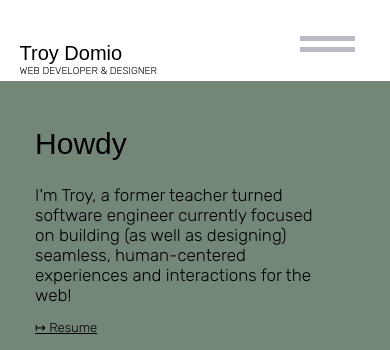
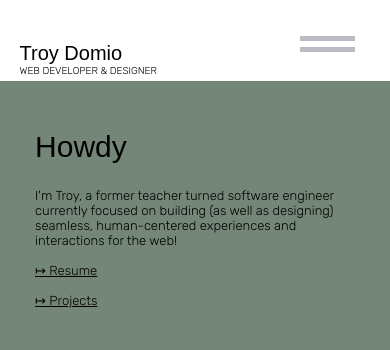
Before and after one commit to troydomio/pv5, a React (Create React App) app: page / in a window 390 px wide. Shown: the top 350 px of the page. Built offline with nearby package versions, Linux system fonts and the light colour scheme; a web font is replaced by a local one.

Commit message:
social button media query

```diff
--- a/src/Components/About /About.css
+++ b/src/Components/About /About.css
@@ -7,14 +7,14 @@
     .underlay{
         margin-top: 4%;
         width: 100vw;
-        height: 60vh;
+        height: 40vh;
         background-color: #738678;
         position: relative;
     }
     .overlay{
-       top:62vh;
+       top:52vh;
         width: 100vw;
-        height: 35vh;
+        height: 55vh;
         background-color: #F5F5F5;
         position: absolute;
         align-items: center;
@@ -44,6 +44,7 @@
          position: absolute;
          box-shadow: -15px 15px 15px rgba(255,255,255,0.1),
          15px 15px 15px rgba(0, 0, 0, 0.1);
+         margin-top: 15%;
     }
     .social img{
         width: 58px;
@@ -86,13 +87,14 @@
     }
     .howdy{
         font-family: 'Chonburi',sans-serif;
-        font-size: 56px;
+        font-size: 36px;
         margin-bottom: 8%;
+        padding-top: 1%;
     }
     .aboutbuttons{
         margin-top: 5%;
         font-family: 'Rubik', sans-serif;
-        font-size: 20px;
+        font-size: 10px;
         text-decoration: underline;
     }
     .aboutbuttons a{
@@ -107,7 +109,7 @@
     }
     .aboutdesc{
         font-family: 'Rubik', sans-serif;
-        font-size: 17px;
+        font-size: 13px;
         margin-bottom: 5%;
     }
 }
@@ -171,7 +173,7 @@
         font-size: 20px;
     }
     .social{
-        top:55vh;
+        top:41vh;
         right: 59vw;
          width: 27vw;
          height: 7vh;
@@ -284,7 +286,7 @@
     font-size: 20px;
 }
 .social{
-    top:79vh;
+    top:49vh;
     right: 46vw;
      width: 27vw;
      height: 7vh;
```
